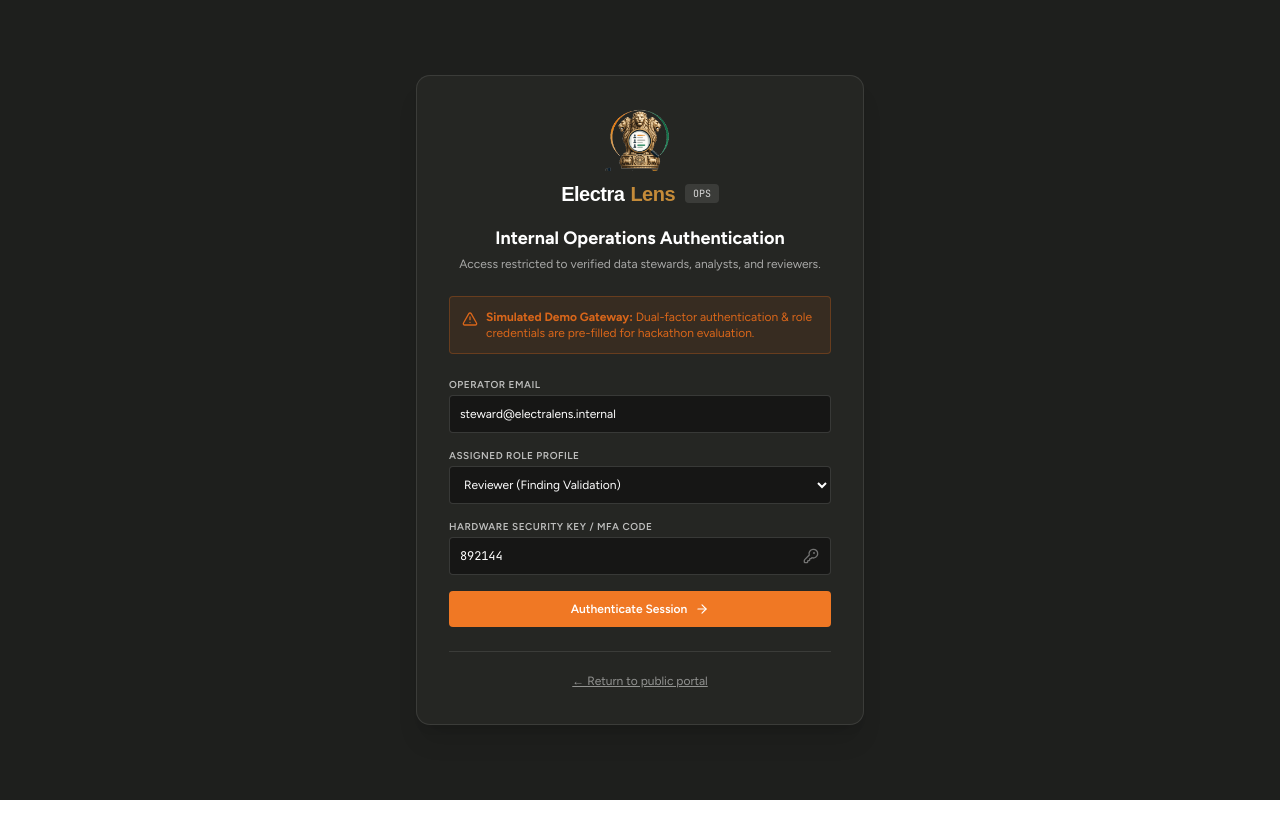
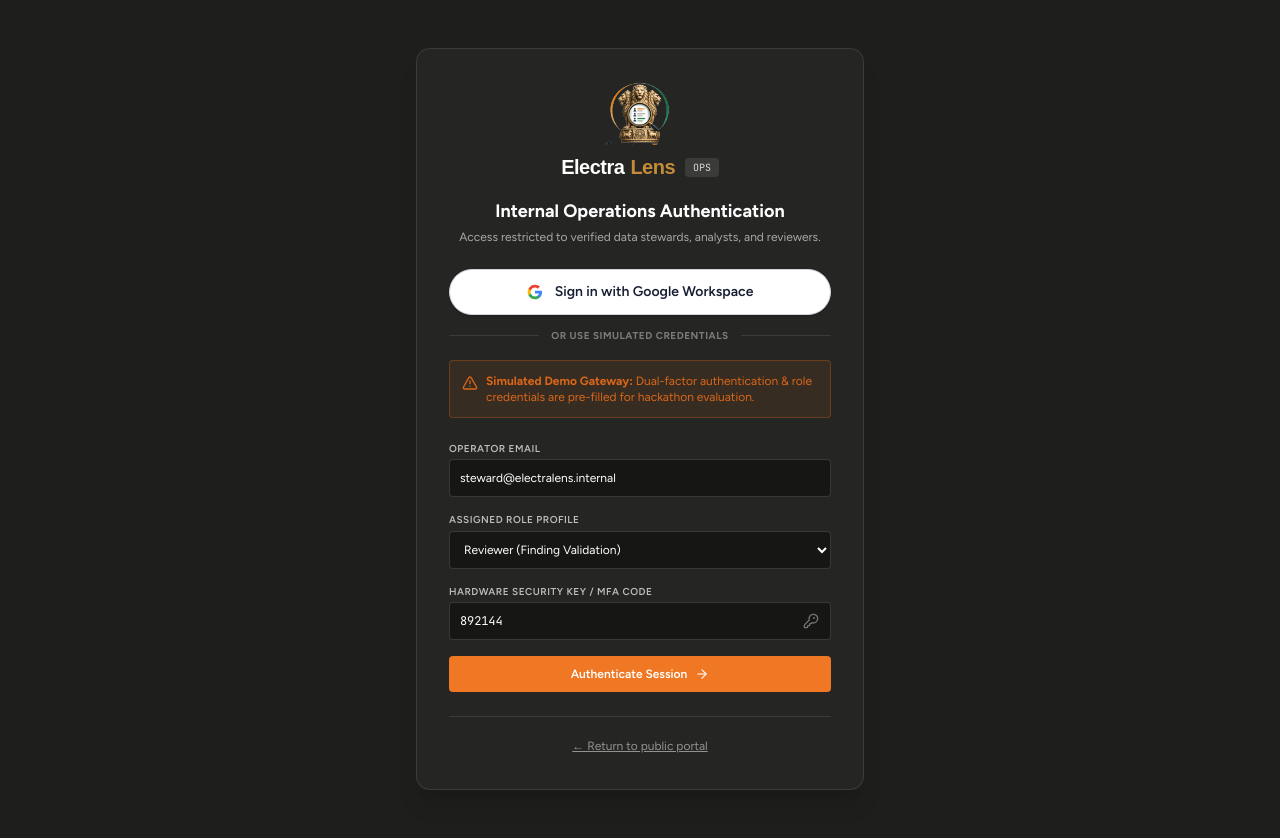
Before and after one commit to mostlyunstable/electralens, a Next.js app: page /ops/login in a window 1280 px wide. Before the commit the page ends 800 px from the top, so only its background shows below. Built offline with nearby package versions, Linux system fonts and the light colour scheme; a web font is replaced by a local one.

Commit message:
feat(auth): integrate Sign in with Google (NextAuth.js v5)

```diff
--- a/package.json
+++ b/package.json
@@ -16,6 +16,7 @@
     "framer-motion": "^14.6.0",
     "lucide-react": "^1.62.0",
     "next": "16.4.3",
+    "next-auth": "^5.0.0-beta.32",
     "react": "19.3.0",
     "react-dom": "19.3.0",
     "recharts": "^3.10.1",
--- /dev/null
+++ b/src/app/api/auth/[...nextauth]/route.ts
@@ -0,0 +1,3 @@
+import { handlers } from "@/auth";
+
+export const { GET, POST } = handlers;
--- a/src/app/layout.tsx
+++ b/src/app/layout.tsx
@@ -1,6 +1,7 @@
 import type { Metadata } from "next";
 import { Caprasimo, Figtree, JetBrains_Mono } from "next/font/google";
 import { LanguageProvider } from "@/context/language-context";
+import { AuthProvider } from "@/components/auth/session-provider";
 import "./globals.css";
 
 const caprasimo = Caprasimo({
@@ -43,9 +44,11 @@
       className={`scroll-smooth ${caprasimo.variable} ${figtree.variable} ${jetbrainsMono.variable} ${figtree.className}`}
     >
       <body className="min-h-screen bg-background text-foreground antialiased font-sans">
-        <LanguageProvider>
-          {children}
-        </LanguageProvider>
+        <AuthProvider>
+          <LanguageProvider>
+            {children}
+          </LanguageProvider>
+        </AuthProvider>
       </body>
     </html>
   );
--- a/src/app/ops/login/page.tsx
+++ b/src/app/ops/login/page.tsx
@@ -6,6 +6,7 @@
 import Image from "next/image";
 import { Lock, ShieldCheck, KeyRound, AlertTriangle, ArrowRight } from "lucide-react";
 import { Badge } from "@/components/ui/badge";
+import { GoogleSignInButton } from "@/components/auth/google-sign-in-button";
 
 export default function OpsLoginPage() {
   const router = useRouter();
@@ -42,6 +43,17 @@
           <p className="text-xs text-white/60 mt-1">
             Access restricted to verified data stewards, analysts, and reviewers.
           </p>
+        </div>
+
+        {/* Google SSO Authentication */}
+        <div className="mb-6">
+          <GoogleSignInButton callbackUrl="/ops" label="Sign in with Google Workspace" />
+          <div className="relative my-5 flex items-center justify-center">
+            <div className="border-t border-white/10 w-full" />
+            <span className="bg-[#252623] px-3 text-[10px] uppercase font-bold tracking-wider text-white/40 absolute">
+              Or use simulated credentials
+            </span>
+          </div>
         </div>
 
         {/* Demo Adapter Notice */}
--- /dev/null
+++ b/src/auth.ts
@@ -0,0 +1,15 @@
+import NextAuth from "next-auth";
+import Google from "next-auth/providers/google";
+
+export const { handlers, signIn, signOut, auth } = NextAuth({
+  trustHost: true,
+  providers: [
+    Google({
+      clientId: process.env.GOOGLE_CLIENT_ID ?? process.env.AUTH_GOOGLE_ID,
+      clientSecret: process.env.GOOGLE_CLIENT_SECRET ?? process.env.AUTH_GOOGLE_SECRET,
+    }),
+  ],
+  pages: {
+    signIn: "/ops/login",
+  },
+});
--- /dev/null
+++ b/src/components/auth/google-sign-in-button.tsx
@@ -0,0 +1,80 @@
+"use client";
+
+import { useState } from "react";
+import { signIn } from "next-auth/react";
+
+interface GoogleSignInButtonProps {
+  callbackUrl?: string;
+  className?: string;
+  label?: string;
+}
+
+export function GoogleSignInButton({
+  callbackUrl = "/ops",
+  className = "",
+  label = "Sign in with Google",
+}: GoogleSignInButtonProps) {
+  const [isLoading, setIsLoading] = useState(false);
+
+  const handleSignIn = async () => {
+    try {
+      setIsLoading(true);
+      await signIn("google", { callbackUrl });
+    } catch (err) {
+      console.error("Sign-in failed:", err);
+      setIsLoading(false);
+    }
+  };
+
+  return (
+    <button
+      type="button"
+      onClick={handleSignIn}
+      disabled={isLoading}
+      className={`w-full inline-flex items-center justify-center gap-3 px-4 py-3 rounded-full border border-[#D0D5DD] bg-white text-[#172033] hover:bg-[#F9FAFB] active:bg-[#F2F4F7] font-semibold text-sm shadow-sm transition-all duration-150 disabled:opacity-60 disabled:cursor-not-allowed ${className}`}
+    >
+      {isLoading ? (
+        <svg
+          className="animate-spin h-4 w-4 text-[#475467]"
+          xmlns="http://www.w3.org/2000/svg"
+          fill="none"
+          viewBox="0 0 24 24"
+        >
+          <circle
+            className="opacity-25"
+            cx="12"
+            cy="12"
+            r="10"
+            stroke="currentColor"
+            strokeWidth="4"
+          />
+          <path
+            className="opacity-75"
+            fill="currentColor"
+            d="M4 12a8 8 0 018-8V0C5.373 0 0 5.373 0 12h4zm2 5.291A7.962 7.962 0 014 12H0c0 3.042 1.135 5.824 3 7.938l3-2.647z"
+          />
+        </svg>
+      ) : (
+        <svg className="w-4 h-4 shrink-0" viewBox="0 0 24 24">
+          <path
+            fill="#4285F4"
+            d="M22.56 12.25c0-.78-.07-1.53-.2-2.25H12v4.26h5.92c-.26 1.37-1.04 2.53-2.21 3.31v2.77h3.57c2.08-1.92 3.28-4.74 3.28-8.09z"
+          />
+          <path
+            fill="#34A853"
+            d="M12 23c2.97 0 5.46-.98 7.28-2.66l-3.57-2.77c-.98.66-2.23 1.06-3.71 1.06-2.86 0-5.29-1.93-6.16-4.53H2.18v2.84C3.99 20.53 7.7 23 12 23z"
+          />
+          <path
+            fill="#FBBC05"
+            d="M5.84 14.09c-.22-.66-.35-1.36-.35-2.09s.13-1.43.35-2.09V7.06H2.18C1.43 8.55 1 10.22 1 12s.43 3.45 1.18 4.94l2.85-2.22.81-.63z"
+          />
+          <path
+            fill="#EA4335"
+            d="M12 5.38c1.62 0 3.06.56 4.21 1.64l3.15-3.15C17.45 2.09 14.97 1 12 1 7.7 1 3.99 3.47 2.18 7.06l3.66 2.84c.87-2.6 3.3-4.52 6.16-4.52z"
+          />
+        </svg>
+      )}
+      <span>{isLoading ? "Connecting to Google..." : label}</span>
+    </button>
+  );
+}
--- /dev/null
+++ b/src/components/auth/session-provider.tsx
@@ -0,0 +1,7 @@
+"use client";
+
+import { SessionProvider as NextAuthSessionProvider } from "next-auth/react";
+
+export function AuthProvider({ children }: { children: React.ReactNode }) {
+  return <NextAuthSessionProvider>{children}</NextAuthSessionProvider>;
+}
--- /dev/null
+++ b/src/components/auth/user-auth-badge.tsx
@@ -0,0 +1,91 @@
+"use client";
+
+import { useSession, signOut, signIn } from "next-auth/react";
+import Image from "next/image";
+import { LogOut, User } from "lucide-react";
+import { useState } from "react";
+
+export function UserAuthBadge() {
+  const { data: session, status } = useSession();
+  const [menuOpen, setMenuOpen] = useState(false);
+
+  if (status === "loading") {
+    return (
+      <div className="h-8 w-[84px] rounded-full bg-[#F2F4F7] border border-[#E4E7EC] animate-pulse" />
+    );
+  }
+
+  if (!session?.user) {
+    return (
+      <button
+        onClick={() => signIn("google")}
+        className="btn-pill text-xs py-1.5 px-3.5 border border-[#D0D5DD] bg-white text-[#172033] hover:bg-[#F7F8FA] font-medium transition-colors inline-flex items-center gap-1.5 shadow-xs"
+      >
+        <svg className="w-3.5 h-3.5" viewBox="0 0 24 24">
+          <path
+            fill="#4285F4"
+            d="M22.56 12.25c0-.78-.07-1.53-.2-2.25H12v4.26h5.92c-.26 1.37-1.04 2.53-2.21 3.31v2.77h3.57c2.08-1.92 3.28-4.74 3.28-8.09z"
+          />
+          <path
+            fill="#34A853"
+            d="M12 23c2.97 0 5.46-.98 7.28-2.66l-3.57-2.77c-.98.66-2.23 1.06-3.71 1.06-2.86 0-5.29-1.93-6.16-4.53H2.18v2.84C3.99 20.53 7.7 23 12 23z"
+          />
+          <path
+            fill="#FBBC05"
+            d="M5.84 14.09c-.22-.66-.35-1.36-.35-2.09s.13-1.43.35-2.09V7.06H2.18C1.43 8.55 1 10.22 1 12s.43 3.45 1.18 4.94l2.85-2.22.81-.63z"
+          />
+          <path
+            fill="#EA4335"
+            d="M12 5.38c1.62 0 3.06.56 4.21 1.64l3.15-3.15C17.45 2.09 14.97 1 12 1 7.7 1 3.99 3.47 2.18 7.06l3.66 2.84c.87-2.6 3.3-4.52 6.16-4.52z"
+          />
+        </svg>
+        <span>Sign in</span>
+      </button>
+    );
+  }
+
+  return (
+    <div className="relative">
+      <button
+        onClick={() => setMenuOpen(!menuOpen)}
+        className="flex items-center gap-2 p-1 pl-1.5 pr-2.5 rounded-full border border-[#D0D5DD] bg-white hover:bg-[#F7F8FA] transition-colors focus:outline-none"
+      >
+        {session.user.image ? (
+          <Image
+            src={session.user.image}
+            alt={session.user.name || "User"}
+            width={24}
+            height={24}
+            className="rounded-full ring-1 ring-[#D0D5DD]"
+          />
+        ) : (
+          <div className="w-6 h-6 rounded-full bg-[#EAF0FC] text-[#2864DC] flex items-center justify-center text-xs font-bold">
+            <User className="w-3.5 h-3.5" />
+          </div>
+        )}
+        <span className="text-xs font-medium text-[#172033] max-w-[100px] truncate">
+          {session.user.name || session.user.email}
+        </span>
+      </button>
+
+      {menuOpen && (
+        <div className="absolute right-0 mt-2 w-56 rounded-xl bg-white border border-[#E4E7EC] shadow-lg py-2 z-50 text-xs">
+          <div className="px-3 py-2 border-b border-[#F2F4F7]">
+            <p className="font-semibold text-[#172033] truncate">{session.user.name}</p>
+            <p className="text-[#667085] text-[11px] truncate">{session.user.email}</p>
+          </div>
+          <button
+            onClick={() => {
+              setMenuOpen(false);
+              signOut({ callbackUrl: "/" });
+            }}
+            className="w-full text-left px-3 py-2 text-red-600 hover:bg-red-50 flex items-center gap-2 font-medium transition-colors"
+          >
+            <LogOut className="w-3.5 h-3.5" />
+            <span>Sign out</span>
+          </button>
+        </div>
+      )}
+    </div>
+  );
+}
--- a/src/components/navigation/header.tsx
+++ b/src/components/navigation/header.tsx
@@ -13,6 +13,7 @@
 } from "lucide-react";
 import { cn } from "@/lib/utils";
 import { useLanguage } from "@/context/language-context";
+import { UserAuthBadge } from "@/components/auth/user-auth-badge";
 
 export function Header() {
   const pathname = usePathname();
@@ -196,6 +197,9 @@
               </button>
             </div>
 
+            {/* User Account / Google Sign-in */}
+            <UserAuthBadge />
+
             {/* Verify CTA Button — Exact Match to Explore the Live Data Button */}
             <motion.div whileHover={{ y: -2 }} whileTap={{ scale: 0.98 }}>
               <Link
@@ -270,6 +274,11 @@
                 })}
 
                 <div className="pt-4 mt-2 border-t border-[#E4E7EC] flex flex-col gap-3">
+                  <div className="flex items-center justify-between px-1">
+                    <span className="text-xs font-semibold text-[#475467]">Account</span>
+                    <UserAuthBadge />
+                  </div>
+
                   <Link
                     href="/verify"
                     onClick={() => setMobileOpen(false)}
```
Also changed, not shown: 1 other file (tests, documents, lock files or other folders).
